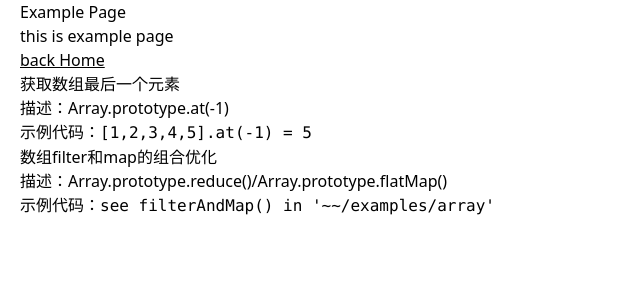
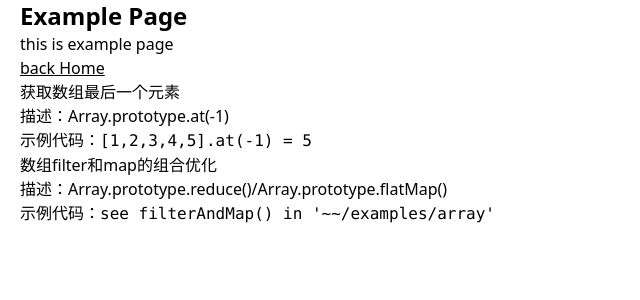
Before and after one commit to maoirving/nuxt3-demo, a Nuxt app: page /example in a window 1280 px wide. Shown: the top 300 px of the page, without its empty margins (0-640 px from the left). Built offline with nearby package versions, Linux system fonts and the light colour scheme.

Commit message:
style: add title class

```diff
--- a/assets/sass/base/reboot.scss
+++ b/assets/sass/base/reboot.scss
@@ -4,3 +4,7 @@ a {
     @apply text-pink-500;
   }
 }
+
+.primary-title {
+  @apply font-bold text-2xl;
+}
--- a/pages/demo.vue
+++ b/pages/demo.vue
@@ -1,6 +1,6 @@
 <template>
   <div>
-    <h1>Demo Page</h1>
+    <h1 class="primary-title">Demo Page</h1>
     <p>{{ count }}</p>
     <BaseButton @click="increment">add</BaseButton>
     <BaseDemo />
--- a/pages/example/index.vue
+++ b/pages/example/index.vue
@@ -21,7 +21,7 @@ filterAndMap()
 
 <template>
   <div>
-    <h1>{{ title }}</h1>
+    <h1 class="primary-title">{{ title }}</h1>
     <div>this is example page</div>
     <div>
       <NuxtLink :to="{ name: 'index' }"> back Home </NuxtLink>
--- a/pages/index.vue
+++ b/pages/index.vue
@@ -14,7 +14,7 @@ const onShowModal = () => {
 
 <template>
   <div>
-    <h1>{{ title }}</h1>
+    <h1 class="primary-title">{{ title }}</h1>
     <p>mouse: ({{ x }}, {{ y }})</p>
     <div>
       <NuxtLink :to="{ name: 'demo' }"> to Demo </NuxtLink>
--- a/pages/product/detail/[slug].vue
+++ b/pages/product/detail/[slug].vue
@@ -4,6 +4,6 @@ const title = ref('PDP')
 
 <template>
   <div>
-    <h1>{{ title }}</h1>
+    <h1 class="primary-title">{{ title }}</h1>
   </div>
 </template>
--- a/pages/product/lister/[slug].vue
+++ b/pages/product/lister/[slug].vue
@@ -4,7 +4,7 @@ const title = ref('PLP')
 
 <template>
   <div>
-    <h1>{{ title }}</h1>
+    <h1 class="primary-title">{{ title }}</h1>
     <div>
       <NuxtLink
         :to="{ name: 'product-detail-slug', params: { slug: 'iPhone13' } }"
```
